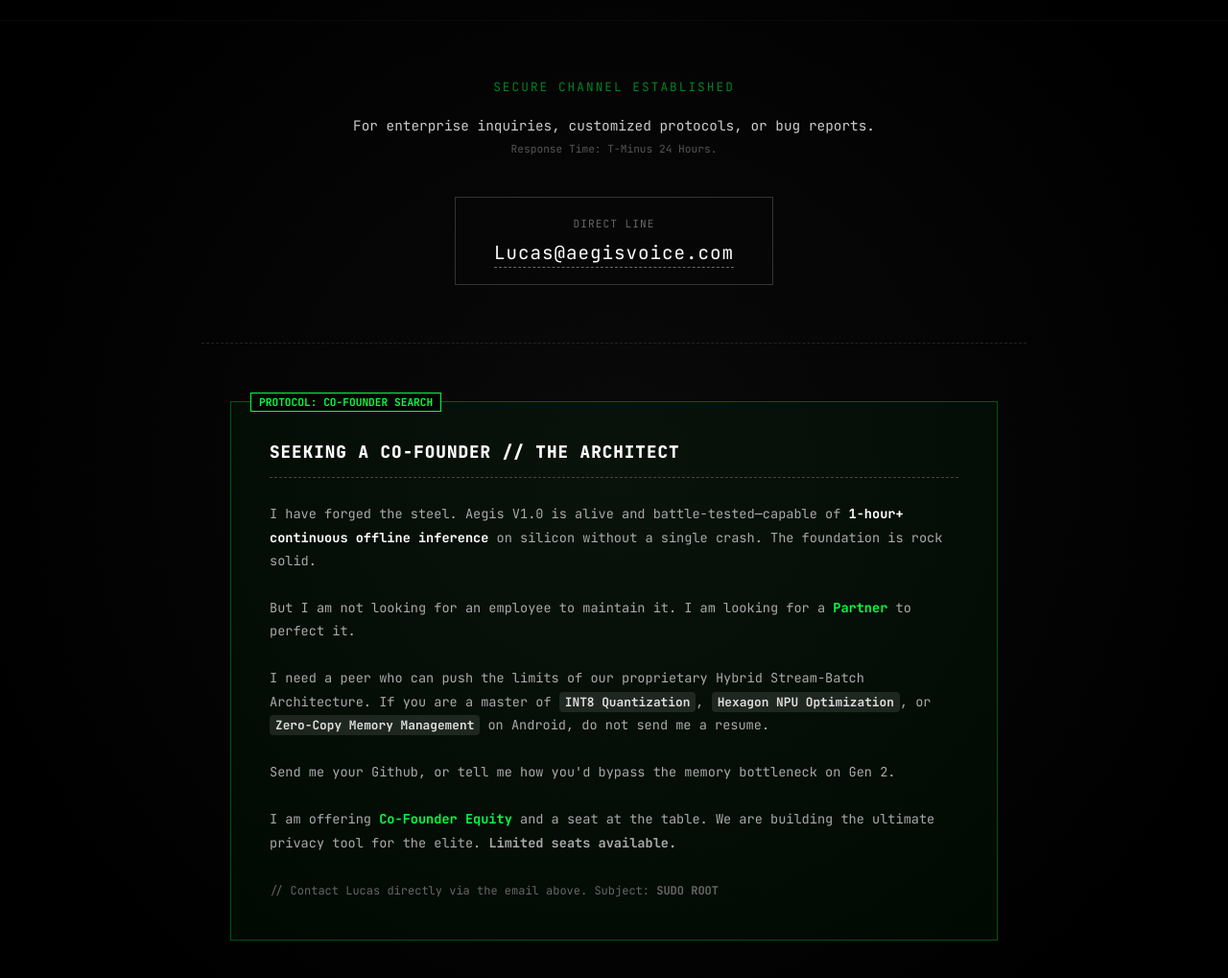
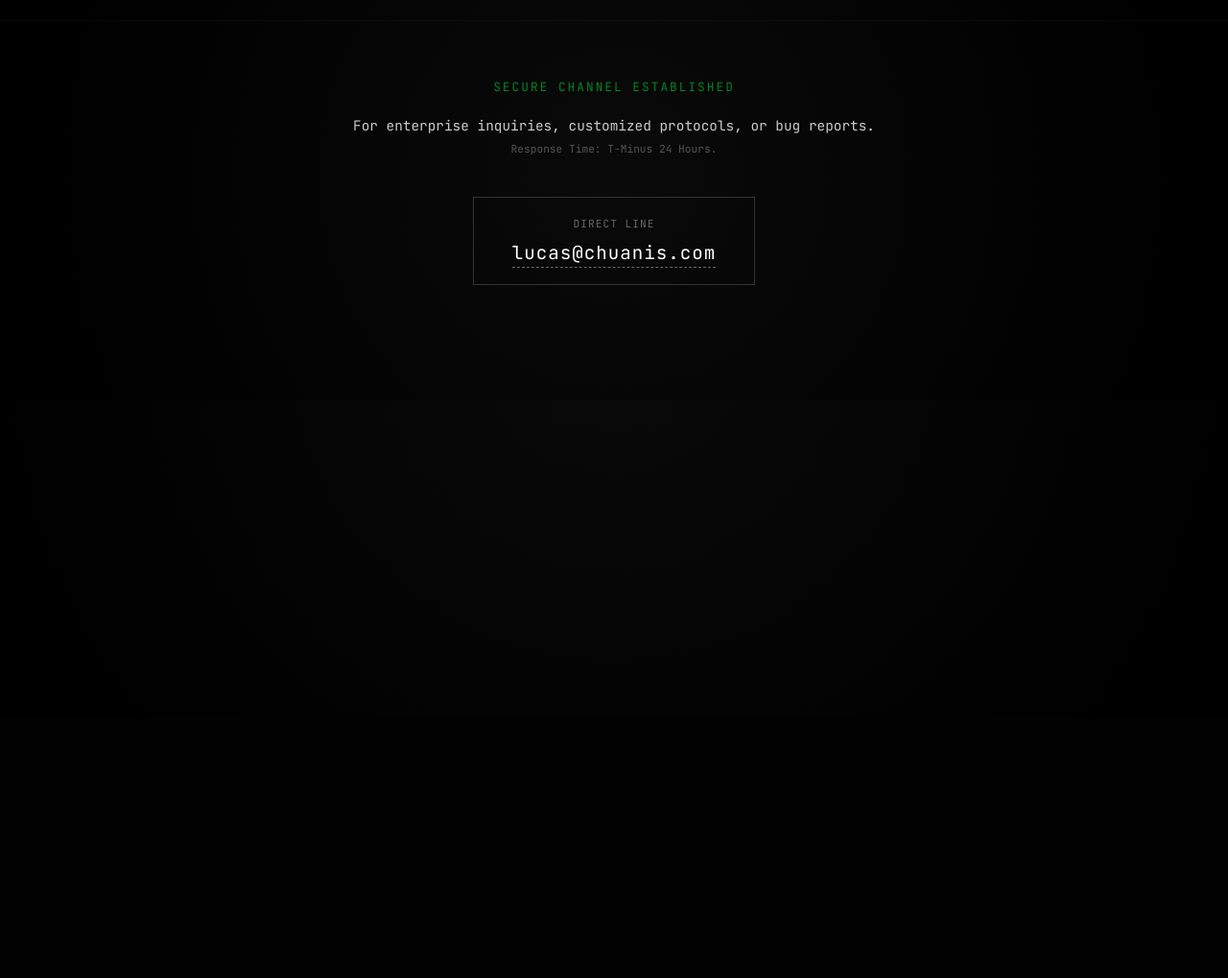
Before and after one commit to LucasAegis/aegis-website, a plain HTML site: page contact.html in a window 1280 px wide. Shown: the part 53-1072 px from the top of the page at 96% size. After the commit the page ends 800 px from the top, so only its background shows below. Drawn offline with Linux system fonts and the light colour scheme.

Commit message:
Update contact.html

```diff
--- a/contact.html
+++ b/contact.html
@@ -68,47 +68,20 @@
         .email-link { color: #fff; text-decoration: none; font-size: 1.2rem; letter-spacing: 1px; border-bottom: 1px dashed #666; padding-bottom: 2px; }
         .email-link:hover { color: var(--core-green); border-color: var(--core-green); }
 
-        .divider { width: 100%; border-bottom: 1px dashed #222; margin-bottom: 60px; }
-
-        /* 招募模块 (针对合伙人) */
-        .recruitment-section {
-            width: 100%;
-            border: 1px solid rgba(0, 255, 65, 0.3);
-            background: rgba(0, 255, 65, 0.03);
-            padding: 40px; position: relative; max-width: 800px; box-sizing: border-box;
-        }
-        .rec-tag {
-            position: absolute; top: -10px; left: 20px;
-            background: #000; color: var(--core-green);
-            border: 1px solid var(--core-green);
-            font-size: 0.7rem; padding: 2px 8px; font-weight: 700;
-        }
-        .rec-content { display: flex; flex-direction: column; gap: 20px; }
-        .rec-title { font-size: 1.1rem; color: #fff; letter-spacing: 1px; font-weight: 800; text-transform: uppercase; border-bottom: 1px dashed #444; padding-bottom: 15px; margin-bottom: 5px; }
-        .rec-text { font-size: 0.85rem; line-height: 1.8; color: #aaa; }
-
-        /* 高亮样式 */
-        .highlight-green { color: var(--core-green); font-weight: 700; }
-        .highlight-white { color: #fff; font-weight: 700; }
-        .tech-stack {
-            color: #ddd; background: rgba(255,255,255,0.1);
-            padding: 2px 6px; border-radius: 4px; font-size: 0.8rem; font-weight: 600;
-        }
-
-       /* ==================== 移动端专属适配 (Contact版) ==================== */
+       /* ==================== 移动端专属适配 ==================== */
         @media (max-width: 900px) {
             /* 1. 导航栏修正 (全站统一) */
             header {
                 padding: 15px 15px;
                 flex-direction: column;
                 gap: 15px;
-                align-items: center; /* 修正：居中对齐 */
+                align-items: center;
             }
 
             nav { width: 100%; overflow-x: auto; padding-bottom: 5px; -webkit-overflow-scrolling: touch; display: flex; justify-content: center; }
             nav ul {
                 display: flex;
-                gap: 10px; /* 修正：间距 10px */
+                gap: 10px;
                 width: max-content;
                 padding: 0 10px;
                 margin: 0;
@@ -118,8 +91,7 @@
 
             /* 2. 内容区域适配 */
             main { padding: 40px 20px; width: 100%; }
-            .recruitment-section { padding: 30px 20px; } /* 手机上内边距稍微减小 */
-            .email-link { font-size: 1rem; } /* 邮箱字体防止过大撑破 */
+            .email-link { font-size: 1rem; }
         }
     </style>
 </head>
@@ -155,29 +127,7 @@
 
         <div class="email-box">
             <div class="email-label">DIRECT LINE</div>
-            <a href="mailto:Lucas@aegisvoice.com" class="email-link">Lucas@aegisvoice.com</a>
-        </div>
-
-        <div class="divider"></div>
-
-        <div class="recruitment-section">
-            <div class="rec-tag">PROTOCOL: CO-FOUNDER SEARCH</div>
-            <div class="rec-content">
-                <div class="rec-title">SEEKING A CO-FOUNDER // THE ARCHITECT</div>
-                <div class="rec-text">
-                    I have forged the steel. Aegis V1.0 is alive and battle-tested—capable of <span class="highlight-white">1-hour+ continuous offline inference</span> on silicon without a single crash. The foundation is rock solid.
-                    <br><br>
-                    But I am not looking for an employee to maintain it. I am looking for a <span class="highlight-green">Partner</span> to perfect it.
-                    <br><br>
-                    I need a peer who can push the limits of our proprietary Hybrid Stream-Batch Architecture. If you are a master of <span class="tech-stack">INT8 Quantization</span>, <span class="tech-stack">Hexagon NPU Optimization</span>, or <span class="tech-stack">Zero-Copy Memory Management</span> on Android, do not send me a resume.
-                    <br><br>
-                    Send me your Github, or tell me how you'd bypass the memory bottleneck on Gen 2.
-                    <br><br>
-                    I am offering <span class="highlight-green">Co-Founder Equity</span> and a seat at the table. We are building the ultimate privacy tool for the elite. <strong>Limited seats available.</strong>
-                    <br><br>
-                    <span style="color: #666; font-size: 0.75rem;">// Contact Lucas directly via the email above. Subject: <strong>SUDO ROOT</strong></span>
-                </div>
-            </div>
+            <a href="mailto:lucas@chuanis.com" class="email-link">lucas@chuanis.com</a>
         </div>
     </main>
 </body>
```
